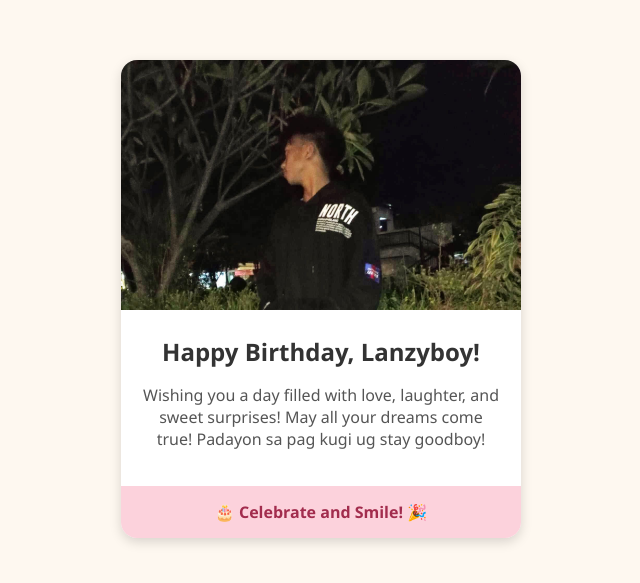
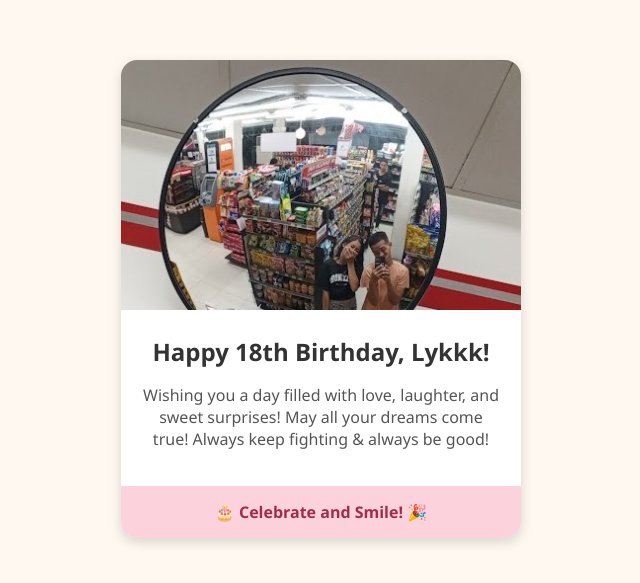
Before and after one commit to asgmgxlmnho/birthdaycards, a plain HTML site: page index.html in a window 1280 px wide. Shown: the part 109-692 px from the top of the page, without its empty margins (319-959 px from the left). Drawn offline with Linux system fonts and the light colour scheme.

Commit message:
Add files via upload

```diff
--- a/index.html
+++ b/index.html
@@ -52,10 +52,10 @@
 <body>
 
   <div class="card">
-    <img src="lanzz.jpg" alt="Birthday Photo">
-    <h2>Happy Birthday, Lanzyboy!</h2>
+    <img src="lykk.jpg" alt="Birthday Photo">
+    <h2>Happy 18th Birthday, Lykkk!</h2>
     <p>Wishing you a day filled with love, laughter, and sweet surprises! May all your dreams come true!
-      Padayon sa pag kugi ug stay goodboy!
+      Always keep fighting & always be good!
     </p>
     <div class="footer">🎂 Celebrate and Smile! 🎉</div>
   </div>
```
Also changed, not shown: lykk.jpg (added).
